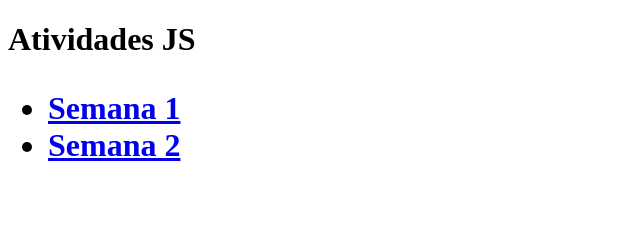
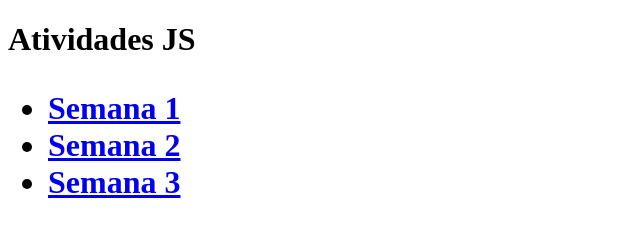
Before and after one commit to Profa-Carol-Stone/projetoJS, a plain HTML site: page index.html in a window 1280 px wide. Shown: the whole page, without its empty margins (0-640 px from the left). Drawn offline with Linux system fonts and the light colour scheme.

Commit message:
Add files via upload

```diff
--- a/index.html
+++ b/index.html
@@ -9,6 +9,8 @@
 	<ul>
 		<li><a href="semana1.html">Semana 1</a></li>
 		<li><a href="semana2.html">Semana 2</a></li>
+		<li><a href="semana3.html">Semana 3</a></li>
 	</ul>
+
 </body>
 </html>
```
